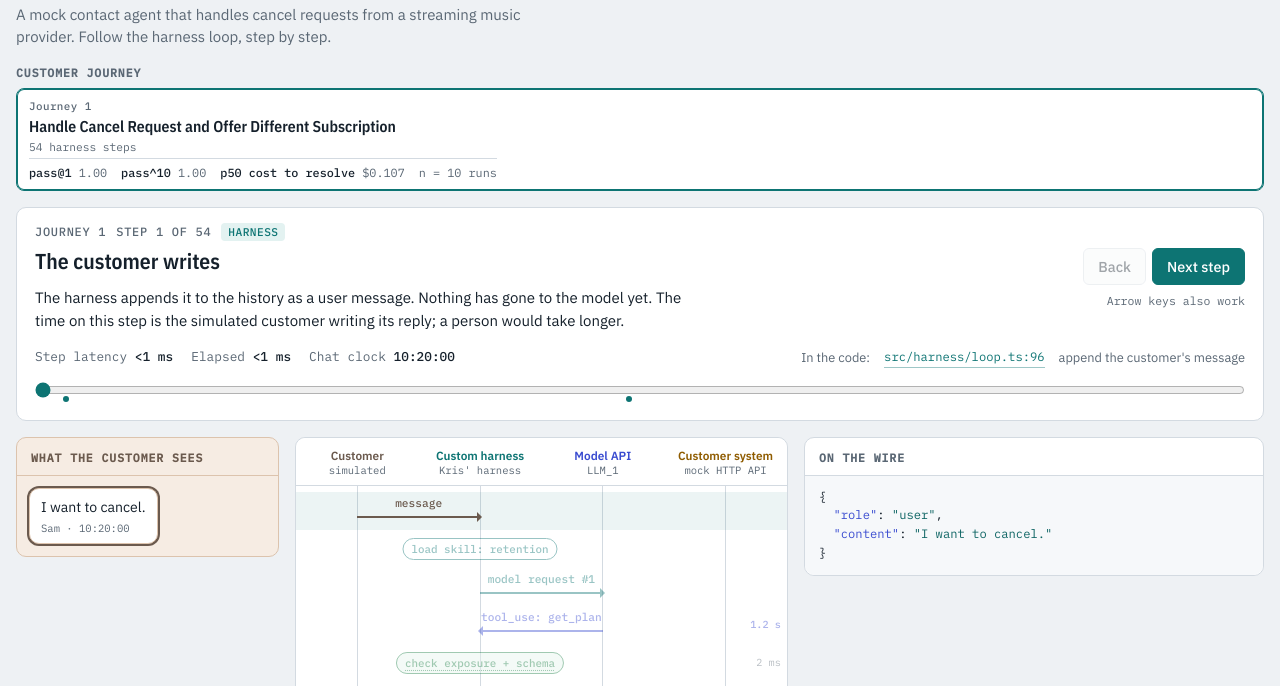
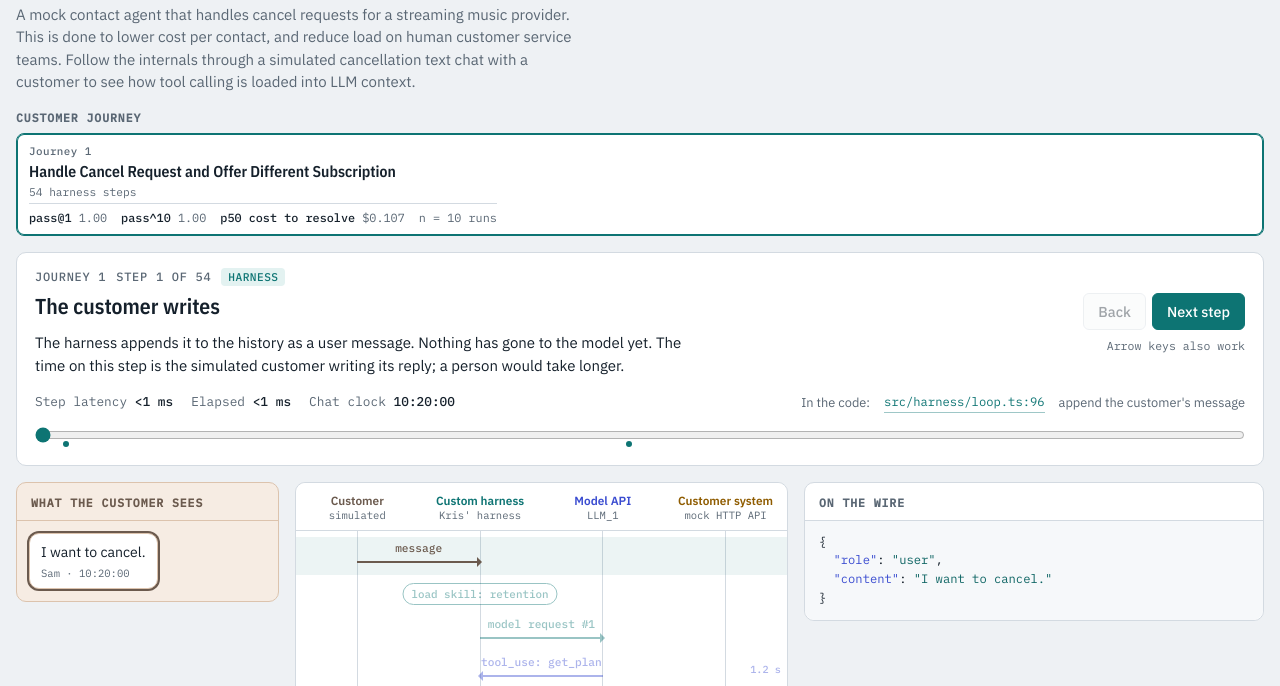
Before and after one commit to kkang132/harness-internals, a website: page viewer/index.html in a window 1280 px wide. Shown: the part 55-741 px from the top of the page. Drawn offline with nearby package versions, Linux system fonts and the light colour scheme.

Commit message:
Viewer: new subtitle on purpose and what to follow

```diff
--- a/viewer/index.html
+++ b/viewer/index.html
@@ -225,7 +225,7 @@ footer code { font-family: var(--font-mono); font-size: 0.78rem; }
 <div class="wrap">
   <header>
     <h1>How It Works: Agent Tool Calling</h1>
-    <p class="dek">A mock contact agent that handles cancel requests from a streaming music provider. Follow the harness loop, step by step.</p>
+    <p class="dek">A mock contact agent that handles cancel requests for a streaming music provider. This is done to lower cost per contact, and reduce load on human customer service teams. Follow the internals through a simulated cancellation text chat with a customer to see how tool calling is loaded into LLM context.</p>
   </header>
 
   <section aria-labelledby="jh">
```
Also changed, not shown: viewer/template.html (+1 -1 lines).
